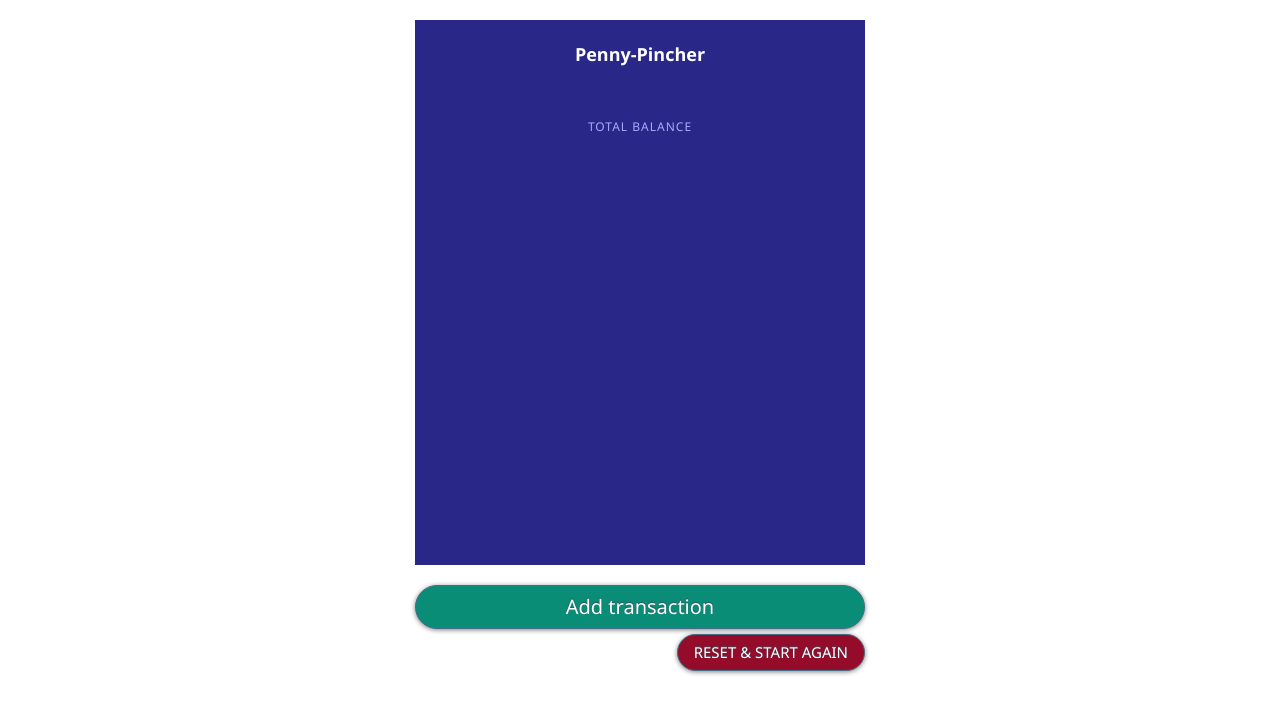
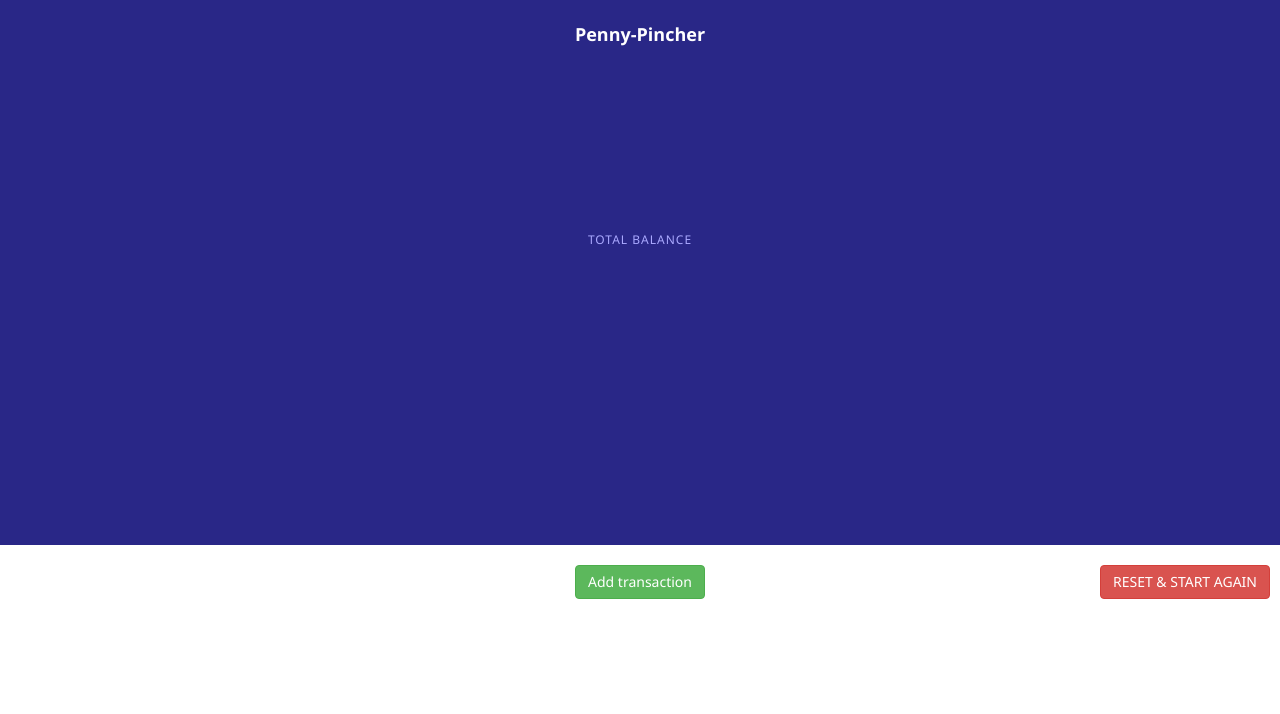
Before and after one commit to ChrisDrobnicky/Penny-Pincher, a website: page public/views/main/main.template.html in a window 1280 px wide. Drawn offline with nearby package versions, Linux system fonts and the light colour scheme.

Commit message:
change main view - bootstrap buttons, position

```diff
--- a/public/stylesheets/main.scss
+++ b/public/stylesheets/main.scss
@@ -13,7 +13,6 @@ body {
 
 .pp-header {
   text-align: center;
-  margin: 20px 5px;
   padding: 5px;
   background: $depth-blue;
   color:#fff;
--- a/public/views/main/main.js
+++ b/public/views/main/main.js
@@ -8,7 +8,7 @@ function displayAccountsInDOM(name, balance, id) {
   $accountContainer.addClass('pp-account__listItem');
   $accountName.addClass('pp-account__name');
   $accountBalance.addClass('pp-account__balance');
-  $historyButton.addClass('pp-account__button');
+  $historyButton.addClass('pp-account__button btn btn-xs btn-warning');
   $historyButton.text('Show history');
   $historyButton.attr('href', '../history/history.template.html');
   $historyButton.attr('id', id);
@@ -44,7 +44,7 @@ function resetLocalStorage() {
 
 function displayTotalBalance() {
   var $totalBalance = $('#totalBalance');
-  $totalBalance.text(manageLocalStorage.getTotalBalance().toFixed(2));
+  $totalBalance.text(manageLocalStorage.getTotalBalance().toFixed(2) + ' PLN');
 }
 
 function onPageLoaded() {
--- a/public/views/main/main.template.html
+++ b/public/views/main/main.template.html
@@ -15,7 +15,6 @@
     <script src="https://ajax.googleapis.com/ajax/libs/jquery/1.12.4/jquery.min.js"></script>
   </head>
   <body class="pp-main">
-    <div class="container">
     <section class="pp-total-information">
       <header class="pp-header">
         <h1 class="pp-header__heading">Penny-Pincher</h1>
@@ -30,22 +29,25 @@
     </section>
     <div class="pp-accounts-container">
       <ul class="pp-account" id="accountList"></ul>
+    </div>
     <div class="pp-transaction-container">
+      <span class="pp-transaction-container__button--add">
         <a
           href="../add_transaction/add_transaction.template.html"
-            class="pp-transaction-container__button--add"
+          class="btn btn-success"
           type="button">
           Add transaction
         </a>
+      </span>
+      <span class="pp-transaction-container__button--reset">
         <a
           href="../accounts/accounts.template.html"
-            class="pp-transaction-container__button--reset"
+          class="btn btn-danger"
           id="resetLocalStorageButton"
           type="button">
           RESET & START AGAIN
         </a>
-        </div>
-      </div>
+      </span>
     </div>
     <script src="../../helper_modules/ManageLocalStorage.js"></script>
     <script src="./main.js"></script>
--- a/public/views/main/stylesheets/main.stylesheet.scss
+++ b/public/views/main/stylesheets/main.stylesheet.scss
@@ -2,15 +2,20 @@
 
 .pp-main {
   .pp-total-information {
-    width: 450px;
+    position: relative;
     height: 545px;
     margin: 0 auto;
     background-color: $depth-blue;
     .pp-total-details {
-      width: 450px;
-      margin: 40px auto;
+      height: 120px;
+      position: absolute;
+      margin: auto;
+      top: 0;
+      bottom: 0;
+      right: 0;
+      left: 0;
+      font-size: 25px;
       text-align: center;
-      font-size: 25px;
       .pp-total-details__heading {
         color: $subheading;
         font-size: 12px;
@@ -31,6 +36,7 @@
       list-style-type: none;
       padding: 0px;
       .pp-account__listItem {
+        position: relative;
         margin: 0;
         font-weight: 600;
         height: 65px;
@@ -39,18 +45,14 @@
         &:nth-child(even){
           background-color: #F6F5F8;
         }
-        &:hover > .pp-account__button {
-          display: inline-block;
-        }
         .pp-account__name {
-          margin-right: 20px;
+          margin-right: 50px;
           padding-left: 5px;
           display: inline-block;
           width: 200px;
         }
         .pp-account__balance {
-          padding-right: 20px;
-          float: right;
+          margin-left: 20px;
         }
         .pp-account__balance--minus{
           color: $pink-accent;
@@ -59,21 +61,9 @@
           color: $teal-accent;
         }
         .pp-account__button {
-          display: none;
-          position: relative;
-          left: 20px;
-          padding: 6px 16px;
-          margin-left: 5px;
-          border: 1px solid #446d88;
-          background-color: $depth-blue;
-          border-radius: 25px;
-          color: white;
-          font-size: 12px;
-          line-height: 1.5;
-          text-decoration: none;
-          &:hover {
-            background-color: lighten($depth-blue, 20%);
-          }
+          position: absolute;
+          right: 10px;
+          top: 20px;
         }
       }
     }
@@ -82,41 +72,13 @@
   .pp-transaction-container {
     margin: 10px auto;
     padding-top: 10px;
+    position: relative;
     text-align: center;
-    width: 450px;
     .pp-transaction-container__button--add {
-      display: block;
-      padding: 6px 16px;
-      border: 1px solid #446d88;
-      background-color: darken($teal-accent, 20%);
-      border-radius: 25px;
-      box-shadow: 0 1px 5px gray;
-      color: white;
-      text-shadow: 0 -1px 1px #335166;
-      font-size: 20px;
-      line-height: 1.5;
-      text-decoration: none;
-      &:hover {
-        background-color: $teal-accent;
-      }
     }
     .pp-transaction-container__button--reset {
-      display: block;
-      margin-top: 5px;
-      padding: 6px 16px;
-      border: 1px solid #446d88;
-      background-color: darken($pink-accent, 20%);
-      border-radius: 25px;
-      box-shadow: 0 1px 5px gray;
-      color: white;
-      text-shadow: 0 -1px 1px #335166;
-      font-size: 15px;
-      line-height: 1.5;
-      text-decoration: none;
-      float: right;
-      &:hover {
-        background-color: $pink-accent;
-      }
+      position: absolute;
+      right: 10px;
     }
   }
 }
```
Also changed, not shown: public/stylesheets/main.css, public/views/main/stylesheets/main.stylesheet.css. Lines whose indentation alone changed are shown as unchanged.
